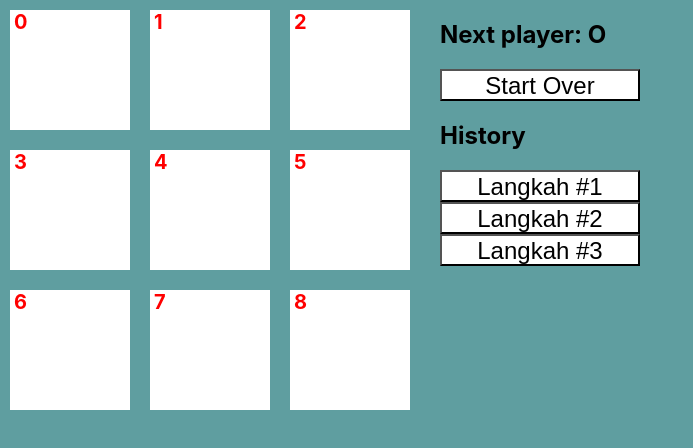
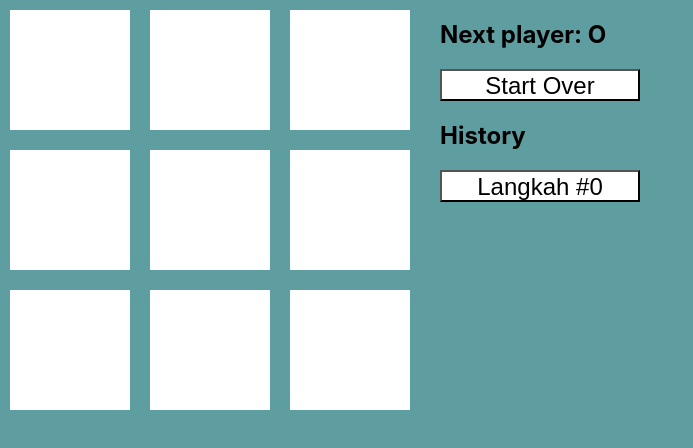
Before and after one commit to fdhani/tic-tac-toe, a React (Create React App) app: page / in a window 1280 px wide. Shown: the top 448 px of the page, without its empty margins (0-693 px from the left). Built offline with nearby package versions, Linux system fonts and the light colour scheme.

Commit message:
finalize all logics

```diff
--- a/src/App.css
+++ b/src/App.css
@@ -26,7 +26,7 @@
   margin-right: 20px;
 }
 
-.side-nav {
+.sideNav {
 }
 
 .button {
--- a/src/App.js
+++ b/src/App.js
@@ -4,40 +4,63 @@ import { useState } from "react";
 import Board from "./components/Board";
 import GameInfo from "./components/GameInfo";
 import calculateWinner from "./utils/calculateWinner";
+import Timeline from "./components/Timeline";
 
 const App = () => {
-  const [isXNext, setIsXNext] = useState(false);
-  const [board, setBoard] = useState(Array(9).fill(null));
+  const [timeline, setTimeline] = useState([
+    {
+      isXNext: false,
+      board: Array(9).fill(null),
+    },
+  ]);
+  const [currentStep, setCurrentStep] = useState(0);
+  const board = timeline[currentStep].board;
+  const isXNext = timeline[currentStep].isXNext;
   const winner = calculateWinner(board);
 
   const handleResetGameClick = () => {
-    setBoard(Array(9).fill(null));
-    setIsXNext(false);
+    // setBoard(Array(9).fill(null));
+    // setIsXNext(false);
   };
 
   const handleSquareClick = (index) => {
     if (winner) return;
-    setBoard((currBoard) => {
-      const newBoard = [...currBoard];
+
+    const newBoard = [...board];
 
     if (newBoard[index]) {
       return newBoard;
     }
     newBoard[index] = isXNext ? "X" : "O";
 
-      setIsXNext(!isXNext);
-      return newBoard;
-    });
+    setTimeline([
+      ...timeline.slice(0, currentStep + 1),
+      {
+        board: newBoard,
+        isXNext: !isXNext,
+      },
+    ]);
+    setCurrentStep(currentStep + 1);
+  };
+
+  const handleTimelineItemClick = (index) => {
+    setCurrentStep(index);
   };
 
   return (
     <div className="container">
       <Board board={board} onAction={handleSquareClick} />
+      <div>
         <GameInfo
           winner={winner}
           isXNext={isXNext}
           onReset={handleResetGameClick}
         />
+        <Timeline
+          timeline={timeline}
+          onTimelineItemClick={handleTimelineItemClick}
+        />
+      </div>
     </div>
   );
 };
--- a/src/components/GameInfo.js
+++ b/src/components/GameInfo.js
@@ -14,11 +14,6 @@ const GameInfo = ({ winner, isXNext, onReset }) => {
       )}
 
       <Button onClick={handleResetGameClick}>Start Over</Button>
-
-      <h2>History</h2>
-      <Button>Langkah #1</Button>
-      <Button>Langkah #2</Button>
-      <Button>Langkah #3</Button>
     </div>
   );
 };
--- a/src/components/Square.js
+++ b/src/components/Square.js
@@ -1,17 +1,6 @@
 const Square = ({ value, onClick, index }) => {
   return (
     <div className="square" onClick={onClick}>
-      <span
-        style={{
-          position: "absolute",
-          color: "red",
-          fontSize: "20px",
-          top: "0",
-          left: "4px",
-        }}
-      >
-        {index}
-      </span>
       {value}
     </div>
   );
--- /dev/null
+++ b/src/components/Timeline.js
@@ -0,0 +1,17 @@
+import React from "react";
+import Button from "./Button";
+
+const Timeline = ({ timeline, onTimelineItemClick }) => {
+  return (
+    <>
+      <h2>History</h2>
+      {timeline.map((_, index) => (
+        <Button key={index} onClick={() => onTimelineItemClick(index)}>
+          Langkah #{index}
+        </Button>
+      ))}
+    </>
+  );
+};
+
+export default Timeline;
```
Lines whose indentation alone changed are shown as unchanged.
